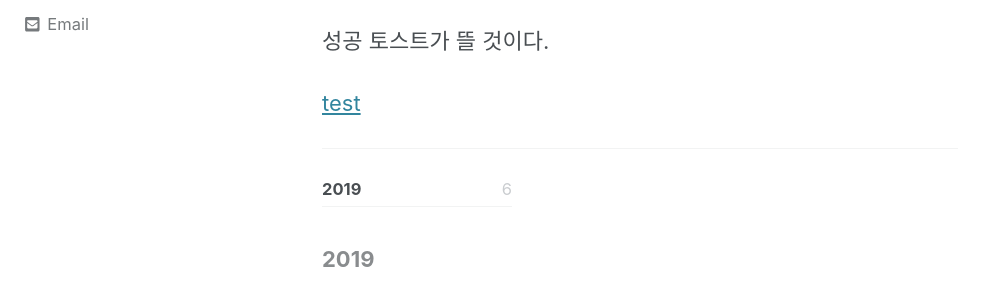
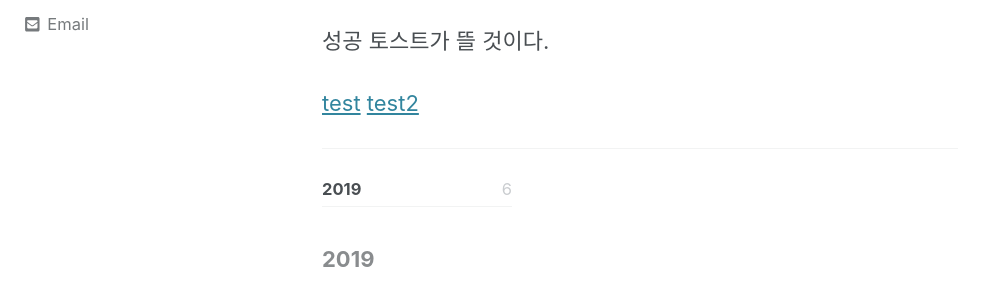
Before and after one commit to kottodat/kottodat.github.io, a Jekyll site: the page built from _posts/2019-03-23-dagger-projectmaking_third.md, in a window 1280 px wide and 900 px high, scrolled down 9969 px. Shown: the part 170-455 px from the top of the window, without its empty margins (0-998 px from the left). Built offline with Jekyll 4.4.1, drawn with Linux system fonts in a browser that asks for light colours; cached includes are drawn as plain includes; comment, search, counter and statistics services are not loaded.

Commit message:
테스트 링크 추가

```diff
--- a/_posts/2019-03-23-dagger-projectmaking_third.md
+++ b/_posts/2019-03-23-dagger-projectmaking_third.md
@@ -339,6 +339,8 @@ api key를 넣지 않아도 웹페이지 로드는 성공하고 내용이 실패
 성공 토스트가 뜰 것이다.
 
 [test](skrent://param?CUST_ID=201805160124,201812260343&CNTR_ID=201903120002)
+[test2](skrent://camera?imgtype=01)
+
 
 
 ---
```
